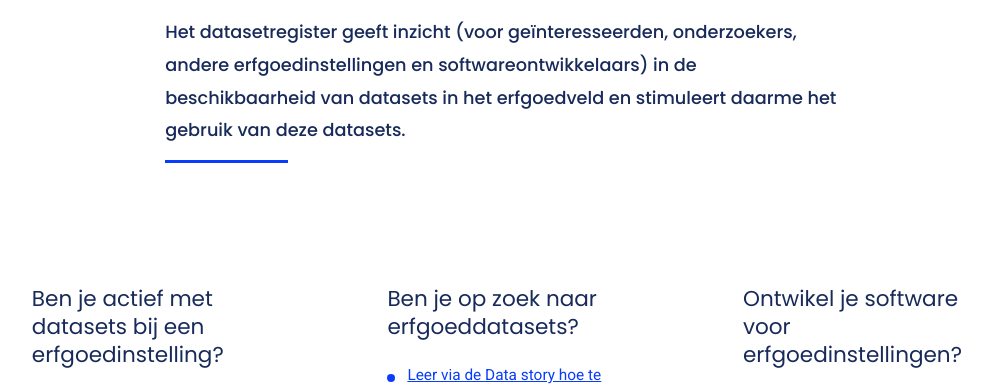
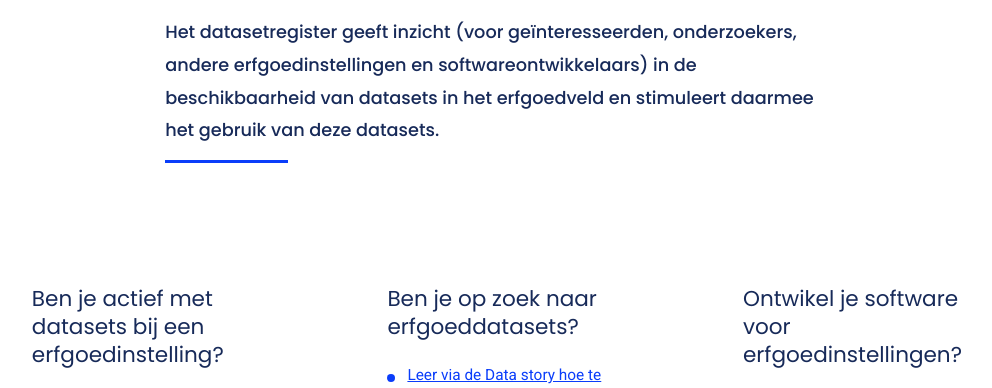
Before and after one commit to netwerk-digitaal-erfgoed/registry-demo, a PHP site: page / in a window 1280 px wide. Shown: the part 189-577 px from the top of the page, without its empty margins (121-1113 px from the left). Run offline with PHP 8.4, Linux system fonts and the light colour scheme.

Commit message:
typo fixed

```diff
--- a/web/includes/header.php
+++ b/web/includes/header.php
@@ -19,7 +19,7 @@
          <meta name="msapplication-TileColor" content="#434343">
          <meta name="theme-color" content="#434343">
          <title>Datasetregister</title>
-         <meta name="description" content="Het datasetregister geeft inzicht (voor geïnteresseerden, onderzoekers, andere erfgoedinstellingen en softwareontwikkelaars) in de beschikbaarheid van datasets in het erfgoedveld en stimuleert daarme het gebruik van deze datasets.">
+         <meta name="description" content="Het datasetregister geeft inzicht (voor geïnteresseerden, onderzoekers, andere erfgoedinstellingen en softwareontwikkelaars) in de beschikbaarheid van datasets in het erfgoedveld en stimuleert daarmee het gebruik van deze datasets.">
          <meta name="author" content="Netwerk Digitaal Erfgoed">
       </head>
       <body class="home page-template page-template-t_home page-template-t_home-php page page-id-5 m-theme--blue">
--- a/web/index.php
+++ b/web/index.php
@@ -3,7 +3,7 @@
    <section class="text m-t-space m-b-space m-theme--blue">
       <div class="o-container o-container__small m-t-space">
          <h1 class="title--l">Datasetregister</h1>
-         <p>Het datasetregister geeft inzicht (voor geïnteresseerden, onderzoekers, andere erfgoedinstellingen en softwareontwikkelaars) in de beschikbaarheid van datasets in het erfgoedveld en stimuleert daarme het gebruik van deze datasets.</p>
+         <p>Het datasetregister geeft inzicht (voor geïnteresseerden, onderzoekers, andere erfgoedinstellingen en softwareontwikkelaars) in de beschikbaarheid van datasets in het erfgoedveld en stimuleert daarmee het gebruik van deze datasets.</p>
          <hr class="hr--thick m-theme-before no-theme item-in-view inview">
       </div>
    </section>
```
